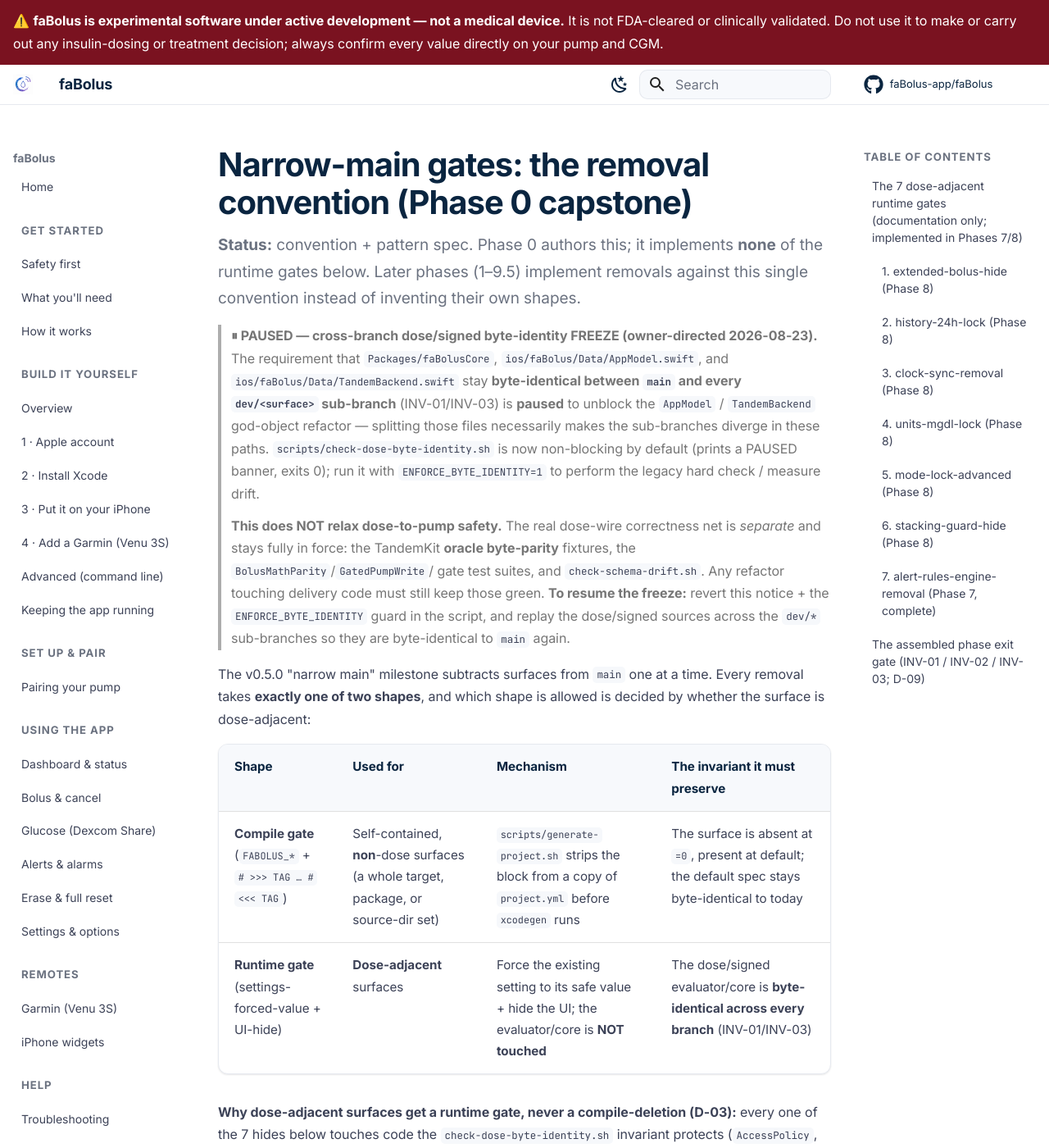
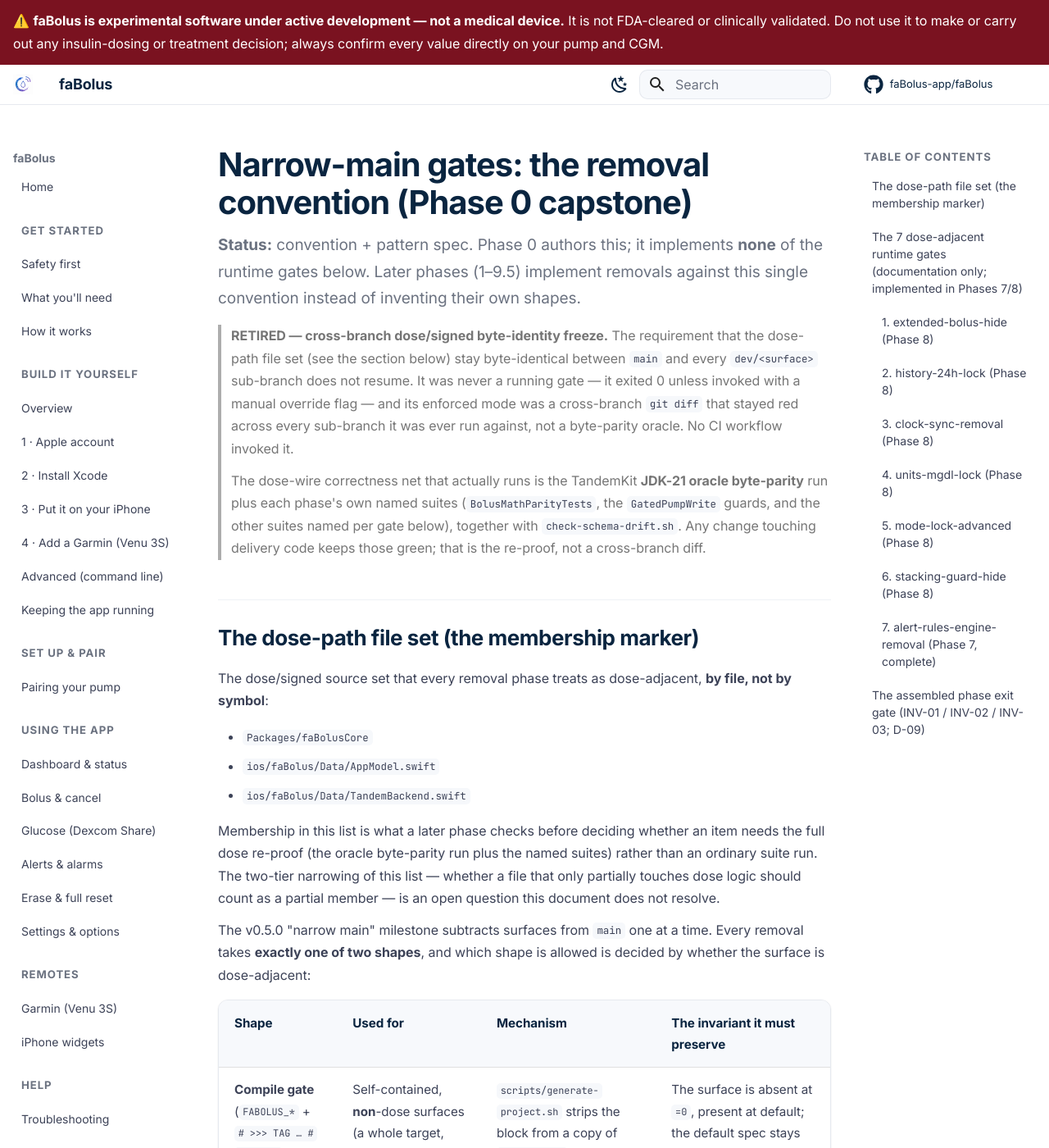
Before and after one commit to faBolus-app/faBolus, an MkDocs documentation site: the page built from docs/NARROW-MAIN-GATES.md, in a window 1280 px wide and 1400 px high. Shown: the whole window at 82% size. Built offline with MkDocs 1.6.1 and Material for MkDocs 9.7.7, drawn with Linux system fonts in a browser that asks for light colours; comment, search, counter and statistics services are not loaded; some of the changed text lies outside the part shown.

Commit message:
chore(34-01): rehome the dose-path membership marker, retire the byte-identity freeze
- Move DOSE_PATHS (Packages/faBolusCore, ios/faBolus/Data/AppModel.swift,
  ios/faBolus/Data/TandemBackend.swift) from scripts/check-dose-byte-identity.sh
  into a new docs/NARROW-MAIN-GATES.md section, 'The dose-path file set (the
  membership marker)', in the same commit that deletes the script so the
  marker never has a gap. A later phase reads this section by title.
- Record the cross-branch byte-identity freeze as retired, not paused: it was
  never a running gate (exited 0 without a manual override), its enforced
  mode was a cross-branch diff that stayed red on every sub-branch it was
  run against, and no CI workflow invoked it. The dose re-proof going forward
  is the TandemKit JDK-21 oracle byte-parity run plus each phase's named
  suites, already the case in practice.
- git rm scripts/check-dose-byte-identity.sh.

Verified: no doc/CI/script file names the script or ENFORCE_BYTE_IDENTITY
anywhere in the tracked tree (git grep repo-wide, zero hits).

```diff
--- a/docs/NARROW-MAIN-GATES.md
+++ b/docs/NARROW-MAIN-GATES.md
@@ -4,19 +4,31 @@
 gates below. Later phases (1–9.5) implement removals against this single convention instead of
 inventing their own shapes.
 
-> **⏸ PAUSED — cross-branch dose/signed byte-identity FREEZE (owner-directed 2026-08-23).**
-> The requirement that `Packages/faBolusCore`, `ios/faBolus/Data/AppModel.swift`, and
-> `ios/faBolus/Data/TandemBackend.swift` stay **byte-identical between `main` and every `dev/<surface>`
-> sub-branch** (INV-01/INV-03) is **paused** to unblock the `AppModel` / `TandemBackend` god-object
-> refactor — splitting those files necessarily makes the sub-branches diverge in these paths.
-> `scripts/check-dose-byte-identity.sh` is now non-blocking by default (prints a PAUSED banner, exits 0);
-> run it with `ENFORCE_BYTE_IDENTITY=1` to perform the legacy hard check / measure drift.
+> **RETIRED — cross-branch dose/signed byte-identity freeze.**
+> The requirement that the dose-path file set (see the section below) stay byte-identical between
+> `main` and every `dev/<surface>` sub-branch does not resume. It was never a running gate — it exited
+> 0 unless invoked with a manual override flag — and its enforced mode was a cross-branch `git diff`
+> that stayed red across every sub-branch it was ever run against, not a byte-parity oracle. No CI
+> workflow invoked it.
 >
-> **This does NOT relax dose-to-pump safety.** The real dose-wire correctness net is *separate* and
-> stays fully in force: the TandemKit **oracle byte-parity** fixtures, the `BolusMathParity`/`GatedPumpWrite`/
-> gate test suites, and `check-schema-drift.sh`. Any refactor touching delivery code must still keep those
-> green. **To resume the freeze:** revert this notice + the `ENFORCE_BYTE_IDENTITY` guard in the script, and
-> replay the dose/signed sources across the `dev/*` sub-branches so they are byte-identical to `main` again.
+> The dose-wire correctness net that actually runs is the TandemKit **JDK-21 oracle byte-parity** run
+> plus each phase's own named suites (`BolusMathParityTests`, the `GatedPumpWrite` guards, and the
+> other suites named per gate below), together with `check-schema-drift.sh`. Any change touching
+> delivery code keeps those green; that is the re-proof, not a cross-branch diff.
+
+## The dose-path file set (the membership marker)
+
+The dose/signed source set that every removal phase treats as dose-adjacent, **by file, not by
+symbol**:
+
+- `Packages/faBolusCore`
+- `ios/faBolus/Data/AppModel.swift`
+- `ios/faBolus/Data/TandemBackend.swift`
+
+Membership in this list is what a later phase checks before deciding whether an item needs the full
+dose re-proof (the oracle byte-parity run plus the named suites) rather than an ordinary suite run.
+The two-tier narrowing of this list — whether a file that only partially touches dose logic should
+count as a partial member — is an open question this document does not resolve.
 
 The v0.5.0 "narrow main" milestone subtracts surfaces from `main` one at a time. Every removal takes
 **exactly one of two shapes**, and which shape is allowed is decided by whether the surface is
@@ -28,7 +40,7 @@ dose-adjacent:
 | **Runtime gate** (settings-forced-value + UI-hide) | **Dose-adjacent** surfaces | Force the existing setting to its safe value + hide the UI; the evaluator/core is **NOT touched** | The dose/signed evaluator/core is **byte-identical across every branch** (INV-01/INV-03) |
 
 **Why dose-adjacent surfaces get a runtime gate, never a compile-deletion (D-03):** every one of the
-7 hides below touches code the `check-dose-byte-identity.sh` invariant protects (`AccessPolicy`,
+7 hides below touches code the dose-path file set above protects (`AccessPolicy`,
 `GatedPumpWrite`, `StackingGuard`, `deliverExtendedBolus`, the `PumpResponseApplier` time anchor). A
 `#if FABOLUS_*` around any of it would make the dose/signed core diverge between branches, the exact
 drift the exit gate forbids. So a dose-adjacent surface is removed by **forcing its setting off and
@@ -100,10 +112,9 @@ reusable pieces this capstone stood up. Run from the faBolus repo root:
 # (1) TAG CURRENCY: baseline annotated + ancestor + not-behind on all 3 repos
 ./scripts/verify-pre-narrow-tags.sh
 
-# (2) DOSE/SIGNED BYTE-IDENTICAL: main vs every dev/<surface> sub-branch (empty diff)
-#     ⏸ PAUSED (owner-directed 2026-08-23, for the god-object refactor) — now non-blocking by default.
-#     Use ENFORCE_BYTE_IDENTITY=1 to run the legacy hard check. See the PAUSED banner at the top of this doc.
-./scripts/check-dose-byte-identity.sh
+# (2) DOSE/SIGNED RE-PROOF: the cross-branch byte-identity freeze is retired (see the top of this
+#     doc). The dose re-proof is the TandemKit JDK-21 oracle byte-parity run plus the named suites in
+#     step (3) below — there is no standalone script to invoke here.
 
 # (3) GREEN MAIN + full safety suite
 swift test --package-path Packages/faBolusCore            # BolusMathParity + oracle-parity + guards
```
Also changed, not shown: 1 other file.
